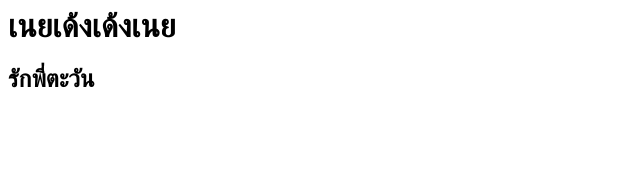
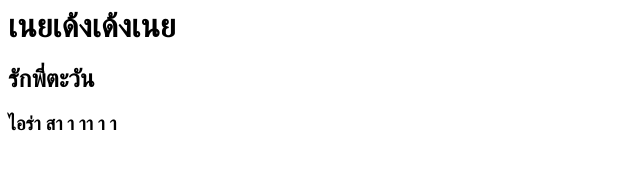
Before and after one commit to 41824-creator/Hello-world, a plain HTML site: page index.html in a window 1280 px wide. Shown: the whole page, without its empty margins (0-640 px from the left). Drawn offline with Linux system fonts and the light colour scheme.

Commit message:
Update index.html

```diff
--- a/index.html
+++ b/index.html
@@ -1,2 +1,3 @@
 <h1>เนยเด้งเด้งเนย</h1>
 <h2>รักพี่ตะวัน</h2>
+<h3>ไอร่า สา า าา า า</h3>
```
